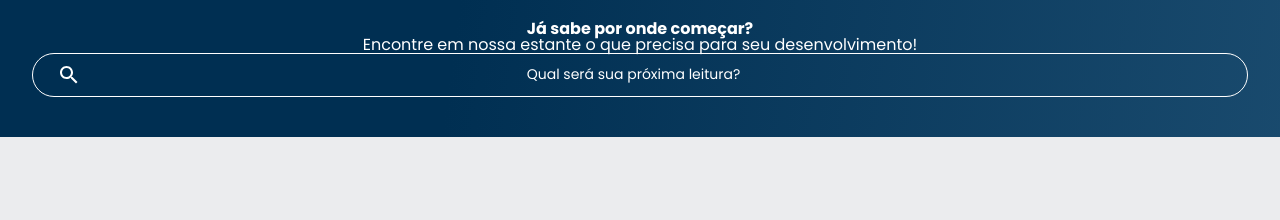
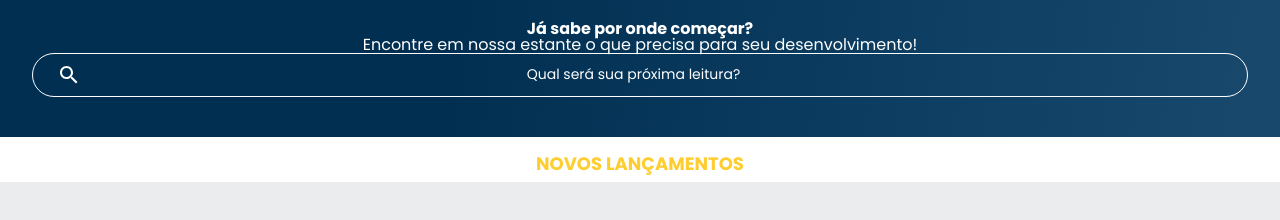
Before and after one commit to ProfXaxa/AluraBooksFormadores, a plain HTML site: page index.html in a window 1280 px wide. Shown: the part 104-324 px from the top of the page. Drawn offline with Linux system fonts and the light colour scheme.

Commit message:
Estilo carrossel

```diff
--- a/index.html
+++ b/index.html
@@ -54,6 +54,9 @@
           placeholder="Qual será sua próxima leitura?"
         />
       </section>
+      <section class="carrossel">
+        <h2 class="carrossel__titulo">Novos lançamentos</h2>
+      </section>
   </body>
 
 </html>
--- a/style.css
+++ b/style.css
@@ -1,5 +1,6 @@
 @import url(/styles/header.css);
 @import url(styles/banner.css);
+@import url(styles/carrossel.css);
 :root{
     --cor-de-fundo:#EBECEE;
     --branco:#FFFFFF;
--- /dev/null
+++ b/styles/carrossel.css
@@ -0,0 +1,9 @@
+.carrossel__titulo{
+    color:var(--laranja);
+    background-color: var(--branco);
+    text-align: center;
+    text-transform: uppercase;
+    font-size: 18px;
+    font-weight: 700;
+    padding: 1em 0 0.5em 0;
+}
```
